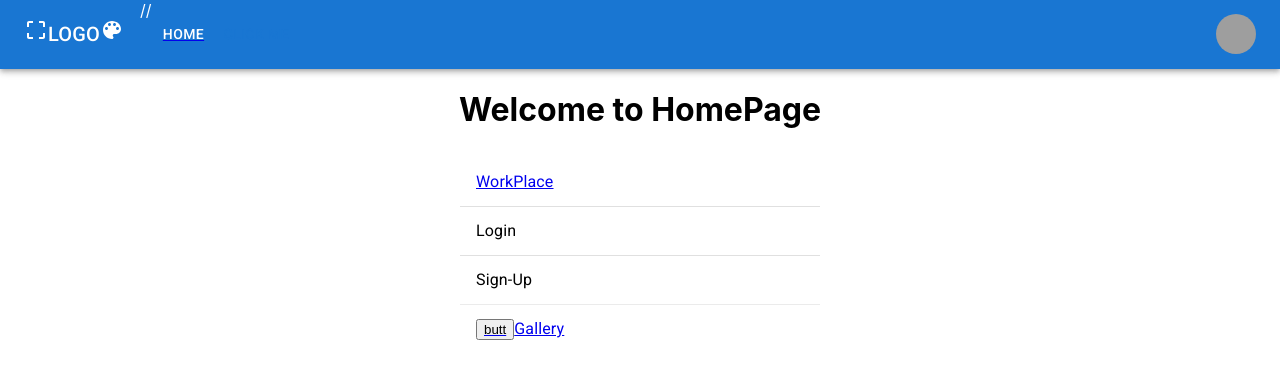
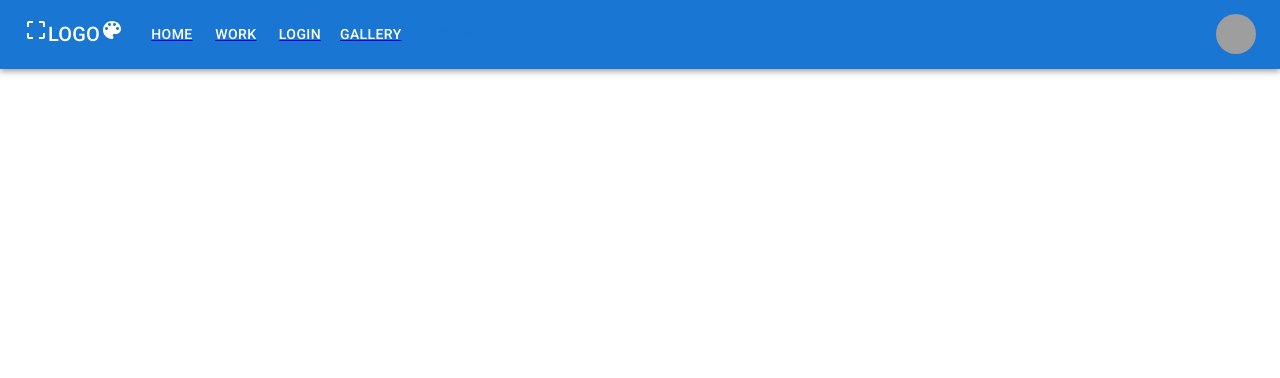
Before and after one commit to dankarger/merger, a React (Create React App) app in the folder client/: page / in a window 1280 px wide. Shown: the top 378 px of the page. Built offline with nearby package versions, Linux system fonts and the light colour scheme; grey boxes are pictures that could not be loaded.

Commit message:
working navbar

```diff
--- a/client/src/App.js
+++ b/client/src/App.js
@@ -20,7 +20,7 @@ function App() {
             {/*<Navbar2 />*/}
             {/*<Navbar3 />*/}
             <Routes>
-                <Route path='/'  element={<HomePage />} />
+                <Route path='/home'  element={<HomePage />} />
                 <Route path='/work'  element={<WorkSpace />} />
                 <Route path='/gallery'   element={<DownloadImages />} />
                 <Route path='/gallery2'   element={<HomePage2 />} />
--- a/client/src/components/NavBar/NavBar.jsx
+++ b/client/src/components/NavBar/NavBar.jsx
@@ -113,18 +113,18 @@ const ResponsiveAppBar = () => {
                     </Typography>
                     {/*<Link to='/>' >*/}
                     <Box sx={{ flexGrow: 1, display: { xs: 'none', md: 'flex' } }}>
-                        {/*{pages.map((page) => (*/}
-                            // <Link to='/'>
+                        {pages.map((page) => (
+                            <Link to={`/${page}`} key={page}>
                             <Button
-                                // key={page}
-                                // onClick={handleCloseNavMenu}
+
+                                onClick={handleCloseNavMenu}
 
                                 sx={{ my: 2, color: 'white', display: 'block' }}
                             >
-                                {/*{page}*/}
-                                home
+                                {page}
                              </Button>
                         </Link>
+                        ))}
                             <Button component={Link} to="/">
                                 Click Me
                             </Button>
```
